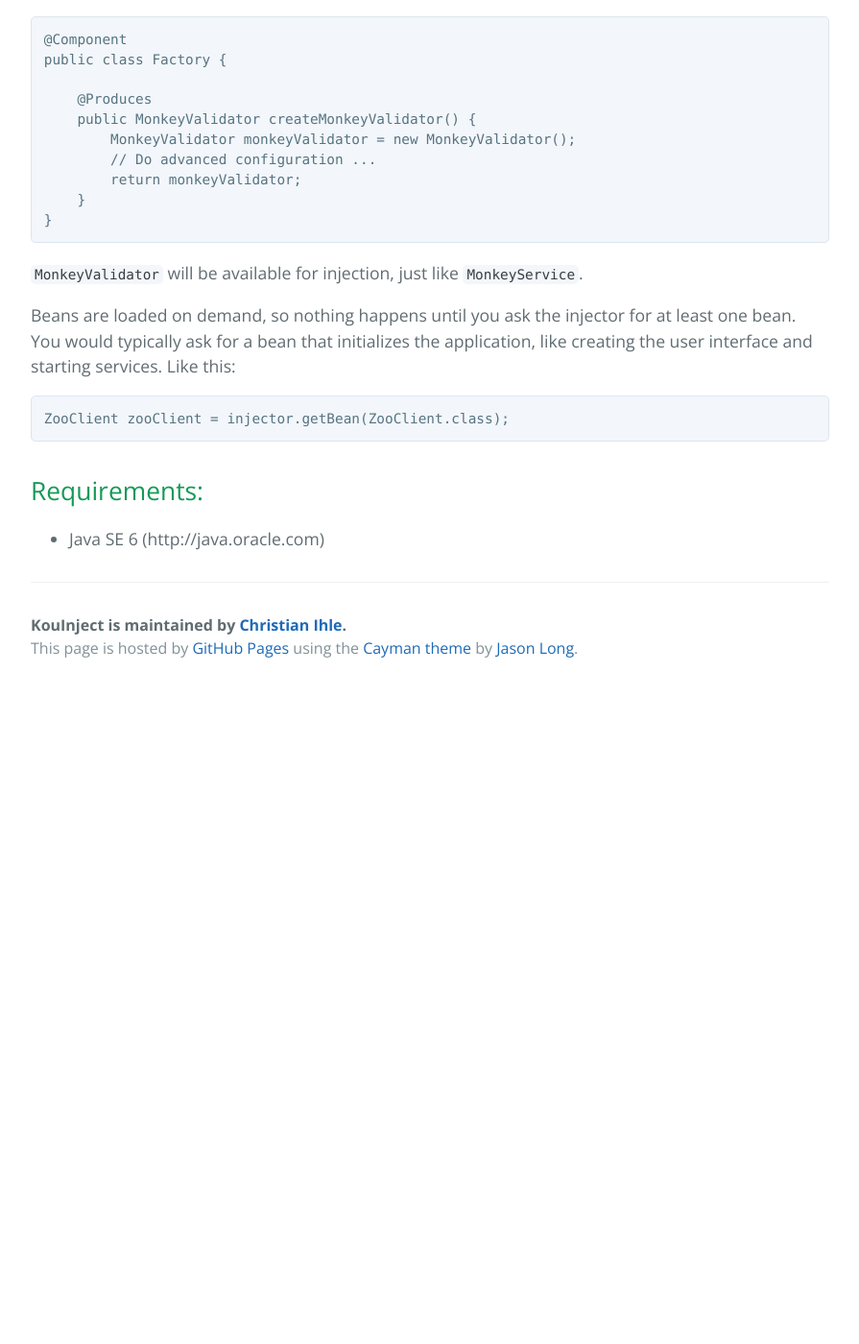
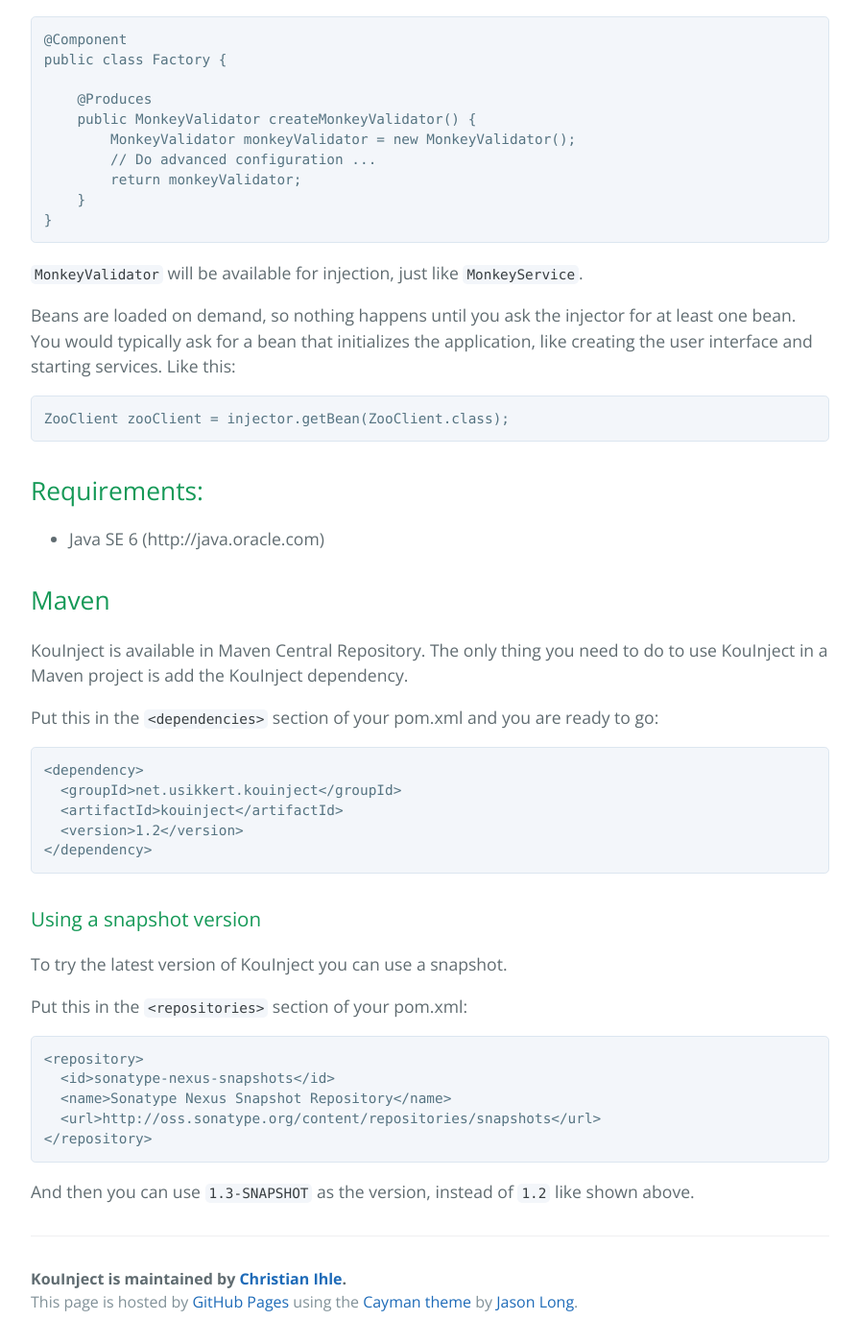
Before and after one commit to blurpy/kouinject-doc, a Jekyll site: the page built from index.md, in a window 1280 px wide and 1400 px high, scrolled down 1846 px. Shown: the whole window at 96% size, without its empty margins (192-1087 px from the left). Built offline with Jekyll 4.4.1, drawn with Linux system fonts in a browser that asks for light colours; before the commit the page ends 2565 px from its top, so only the background shows below that.

Commit message:
Adding maven instructions to index

````diff
--- a/index.md
+++ b/index.md
@@ -87,3 +87,35 @@ ZooClient zooClient = injector.getBean(ZooClient.class);
 ## Requirements:
 
   * Java SE 6 (http://java.oracle.com)
+
+
+## Maven
+
+KouInject is available in Maven Central Repository. The only thing you need to do to use KouInject in a Maven project is add the KouInject dependency.
+
+Put this in the `<dependencies>` section of your pom.xml and you are ready to go:
+
+```
+<dependency>
+  <groupId>net.usikkert.kouinject</groupId>
+  <artifactId>kouinject</artifactId>
+  <version>1.2</version>
+</dependency>
+```
+
+
+### Using a snapshot version
+
+To try the latest version of KouInject you can use a snapshot.
+
+Put this in the `<repositories>` section of your pom.xml:
+
+```
+<repository>
+  <id>sonatype-nexus-snapshots</id>
+  <name>Sonatype Nexus Snapshot Repository</name>
+  <url>http://oss.sonatype.org/content/repositories/snapshots</url>
+</repository>
+```
+
+And then you can use `1.3-SNAPSHOT` as the version, instead of `1.2` like shown above.
````
